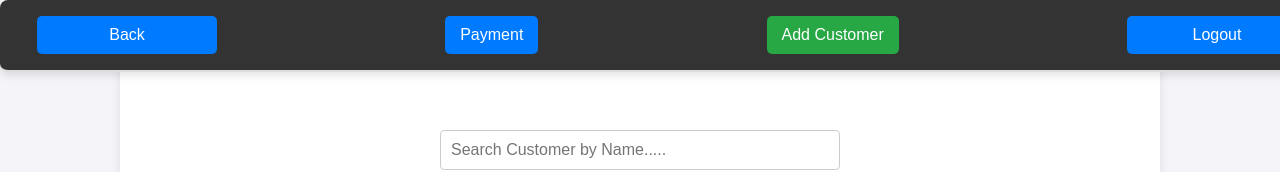
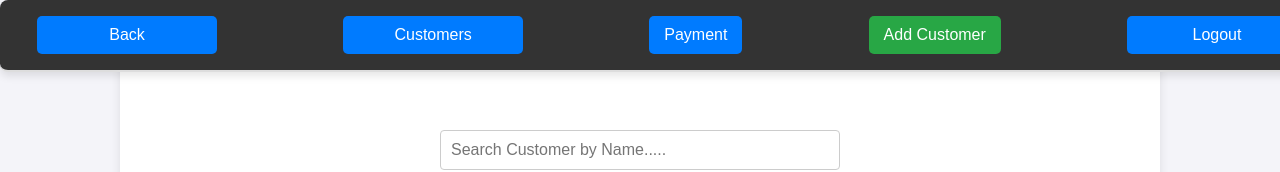
Before and after one commit to sahuhemant/Front_end_Easy_Tiffin, a React (Vite) app: page /customers in a window 1280 px wide. Shown: the top 172 px of the page. Built offline with nearby package versions, Linux system fonts and the light colour scheme; no server answers.

Commit message:
[324]  Add custome list

```diff
--- a/src/components/Customers.jsx
+++ b/src/components/Customers.jsx
@@ -109,6 +109,9 @@ const Customers = () => {
         <button className="logout-button" onClick={handleLogout}>
           Back
         </button>
+        <button className="logout-button" onClick={handleLogout}>
+          Customers
+        </button>
 
         <div className="dropdown">
           <button className="dropdown-toggle" onClick={handleDropdownToggle}>
```
Also changed, not shown: src/components/TiffinList.css (line endings or trailing spaces).
